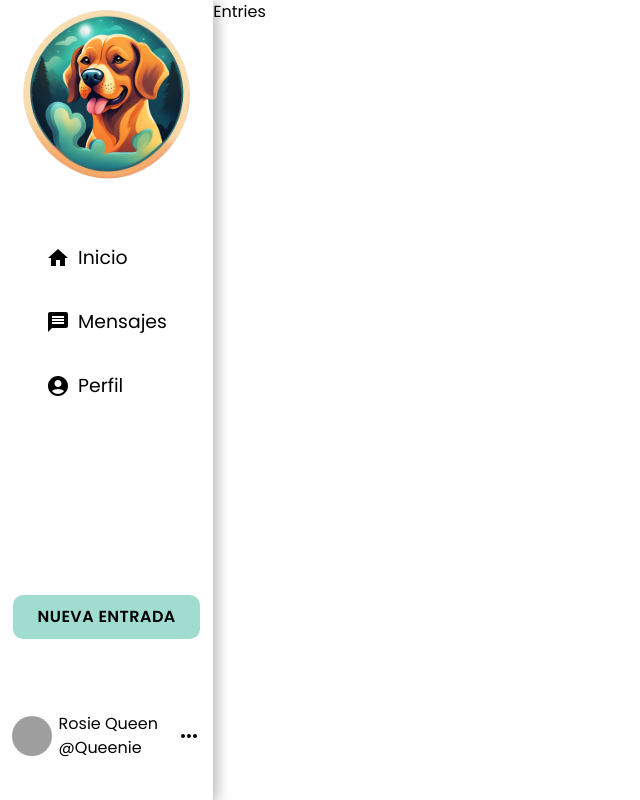
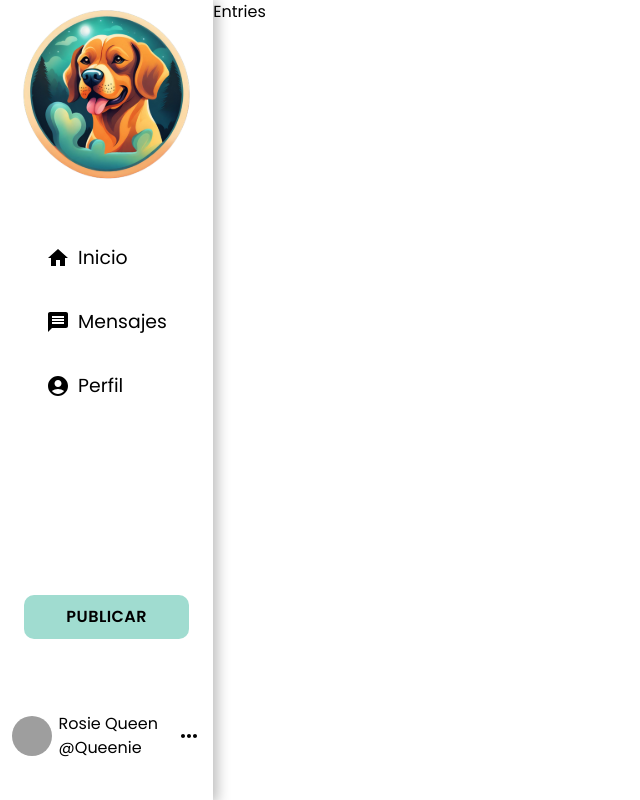
Before and after one commit to jsrois/rc2-final-project-Bedknobs, a React (Vite) app in the folder frontend/: page / in a window 1280 px wide. Shown: the whole page, without its empty margins (0-640 px from the left). Built offline with nearby package versions, Linux system fonts and the light colour scheme; grey boxes are pictures that could not be loaded; the HTML template or start-up script is replaced by a standard one.

Commit message:
Updated Sidebar button

```diff
--- a/frontend/src/components/Sidebar/Sidebar.css
+++ b/frontend/src/components/Sidebar/Sidebar.css
@@ -23,7 +23,7 @@
   background-color: var(--light-blue);
   color: black;
   font-weight: 600;
-  padding: 0.6vw 1.9vw;
+  padding: 0.6vw 3.3vw;
   border-radius: 10px;
   font-size: 1rem;
   font-family: Poppins;
--- a/frontend/src/components/Sidebar/Sidebar.jsx
+++ b/frontend/src/components/Sidebar/Sidebar.jsx
@@ -55,7 +55,7 @@ function Sidebar() {
         ))}
       </section>
       <section className="newEntrieBtn">
-        <Button>NUEVA ENTRADA</Button>
+        <Button>PUBLICAR</Button>
       </section>
       <section className="profileInfoContainer">
         <Avatar
```
